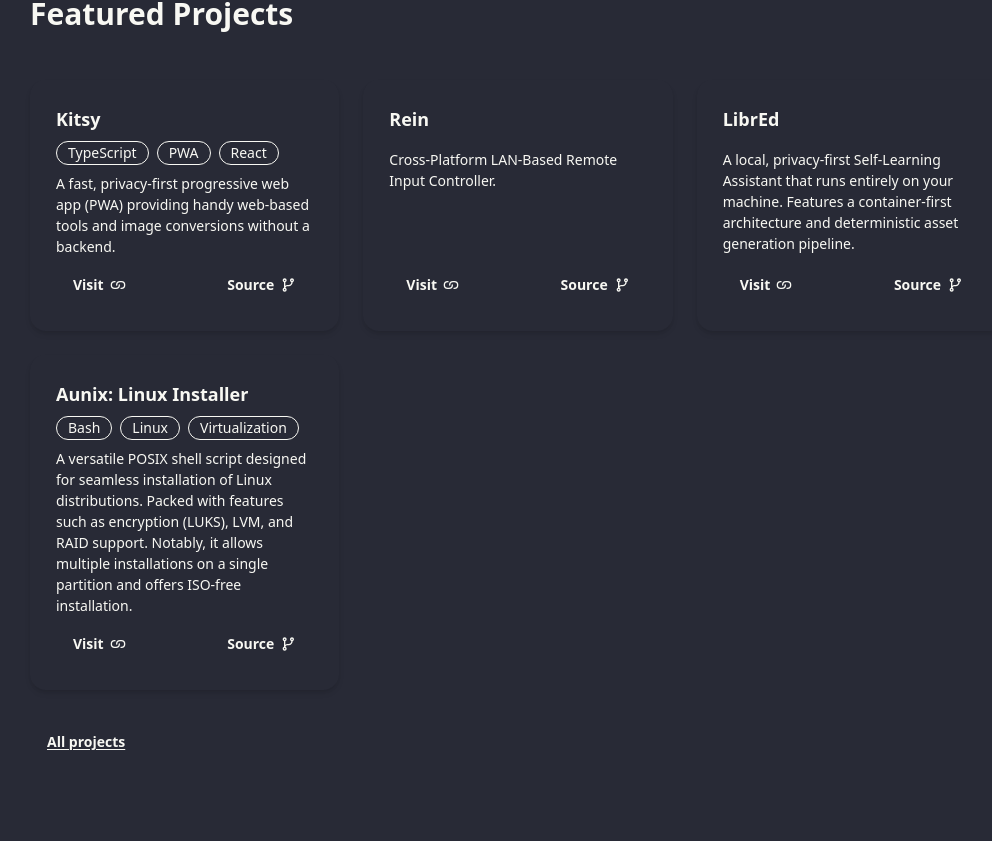
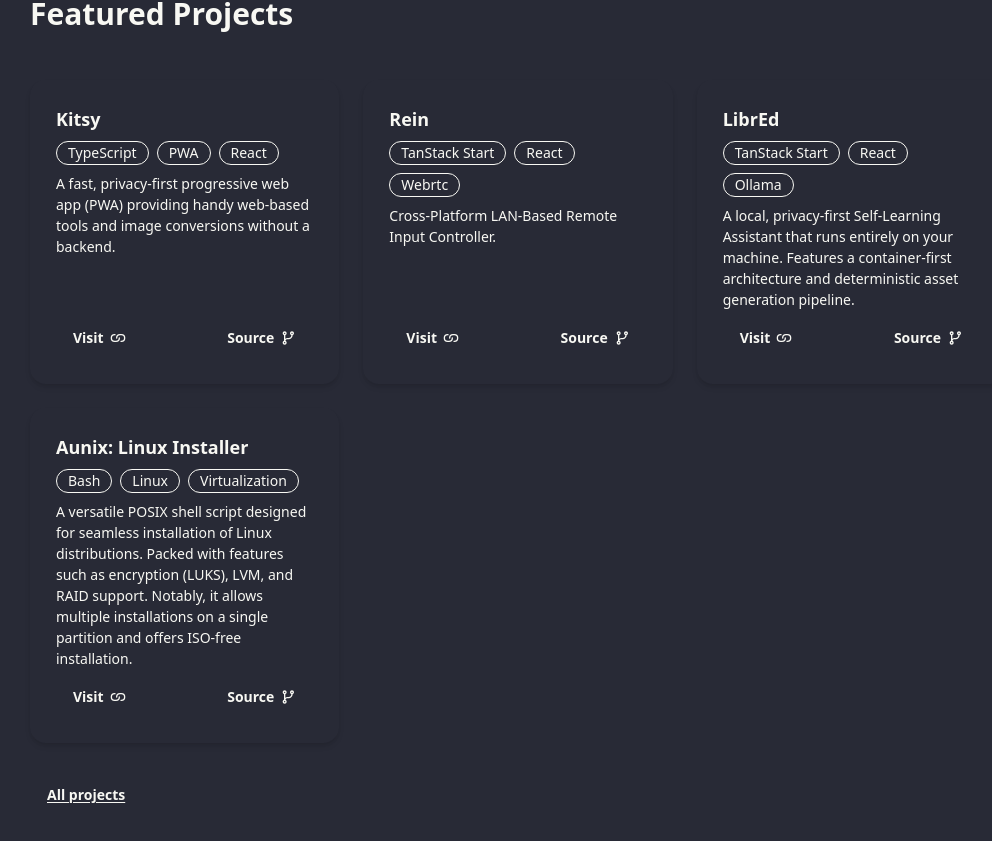
Before and after one commit to imxade/portfolio-nextjs, a Next.js app: page / in a window 1280 px wide. Shown: the part 1167-2008 px from the top of the page, without its empty margins (122-1114 px from the left). Built offline with nearby package versions, Linux system fonts and the light colour scheme.

Commit message:
Update config.tsx

```diff
--- a/config.tsx
+++ b/config.tsx
@@ -130,7 +130,7 @@
       "Cross-Platform LAN-Based Remote Input Controller.",
     href: "https://github.com/AOSSIE-Org/Rein",
     source: "https://github.com/AOSSIE-Org/Rein",
-    techstack: [],
+    techstack: ["TanStack Start", "React", "Webrtc",],
     featured: true,
   },
   {
@@ -139,7 +139,7 @@
       "A local, privacy-first Self-Learning Assistant that runs entirely on your machine. Features a container-first architecture and deterministic asset generation pipeline.",
     href: "https://dontcompete.vercel.app",
     source: "https://github.com/AOSSIE-Org/LibrEd",
-    techstack: [],
+    techstack: ["TanStack Start", "React", "Ollama"],
     featured: true,
   },
   {
```
